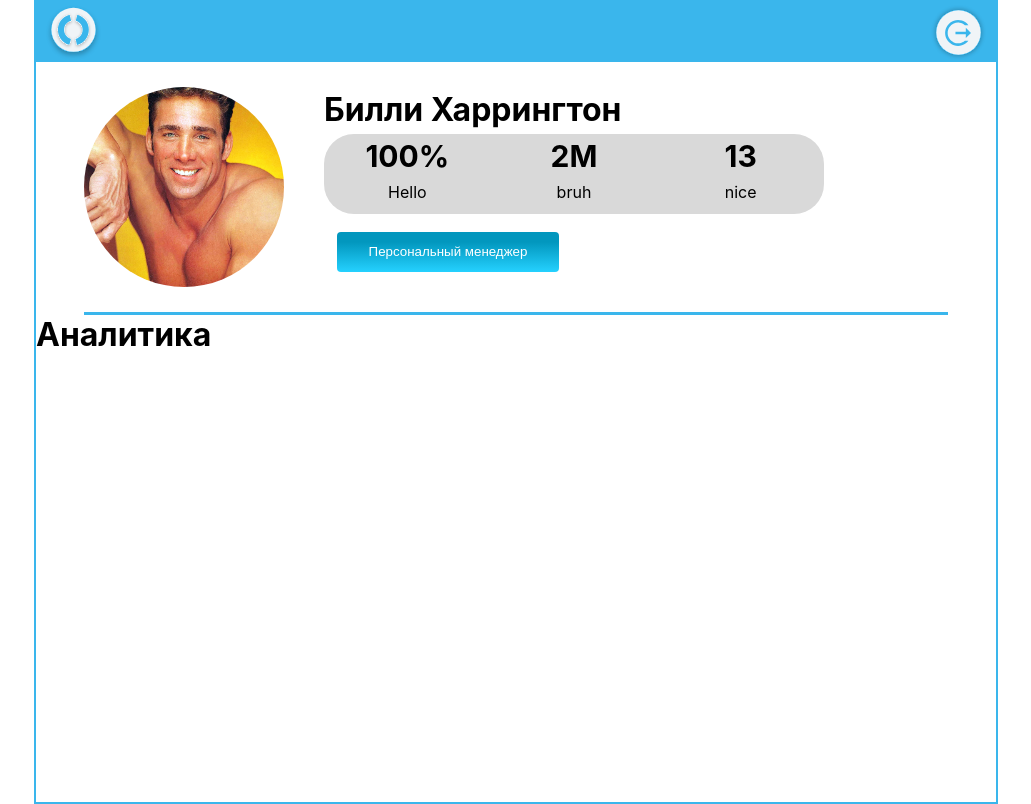
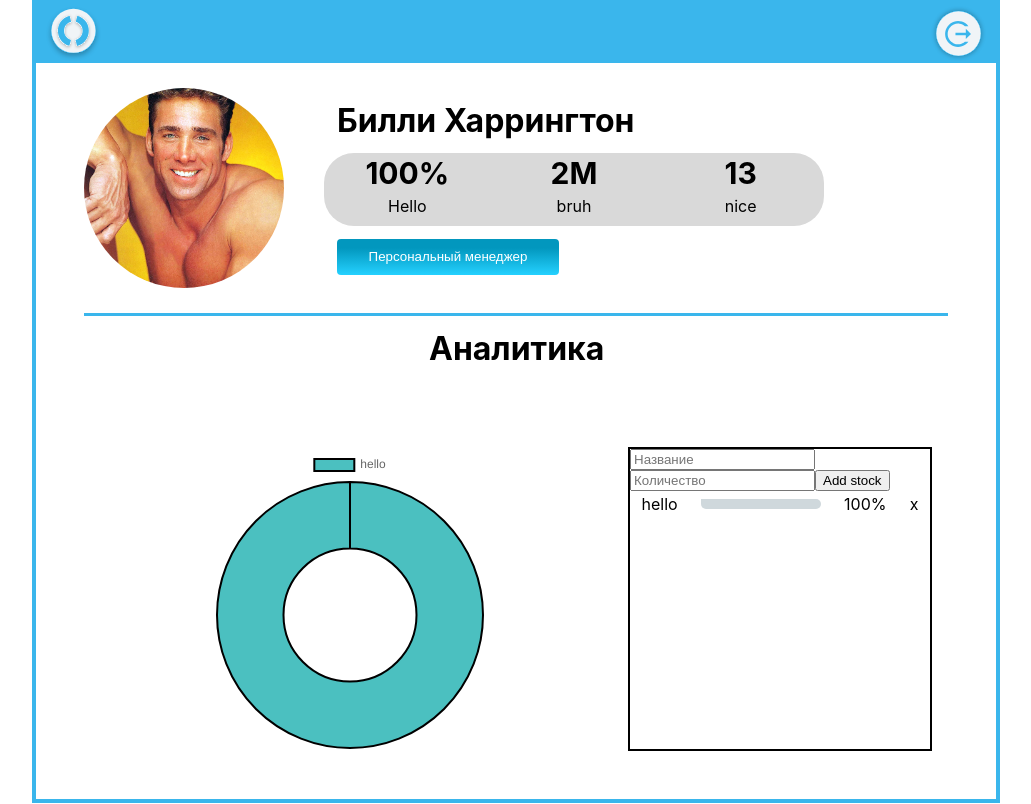
Before and after one commit to Qraree/financial-advisory-service, a React (Create React App) app in the folder client/: page / in a window 1280 px wide. Shown: the whole page, without its empty margins (124-1155 px from the left). Built offline with nearby package versions, Linux system fonts and the light colour scheme; no server answers; the HTML template or start-up script is replaced by a standard one.

Commit message:
Stock analytics section

```diff
--- a/client/package.json
+++ b/client/package.json
@@ -9,7 +9,9 @@
     "@testing-library/user-event": "^13.5.0",
     "axios": "^1.1.3",
     "bcryptjs": "^2.4.3",
+    "chart.js": "^3.9.1",
     "react": "^18.2.0",
+    "react-chartjs-2": "^4.3.1",
     "react-dom": "^18.2.0",
     "react-redux": "^8.0.5",
     "react-router-dom": "^6.4.3",
--- a/client/src/components/Header/Header.module.css
+++ b/client/src/components/Header/Header.module.css
@@ -40,7 +40,7 @@
 
 h1 {
     font-family: 'Inter', serif;
-    margin: 0;
+    margin: 13px;
 }
 
 img {
--- a/client/src/components/Navbar/Navbar.module.css
+++ b/client/src/components/Navbar/Navbar.module.css
@@ -9,6 +9,7 @@
     padding: 10px;
     box-sizing: border-box;
     align-items: center;
+    margin-top: -1px;
 }
 
 .logo {
--- /dev/null
+++ b/client/src/components/Stock/Stock.jsx
@@ -0,0 +1,19 @@
+import React from 'react';
+import Styles from './Stock.module.css'
+
+const Stock = (props) => {
+    return (
+        <div className={Styles.stock}>
+            <div>{props.name}</div>
+            <div className={Styles.stockDiv}>
+                <div className={Styles.stockValue}>
+
+                </div>
+            </div>
+            <div>{`${props.value}%`}</div>
+            <div>x</div>
+        </div>
+    );
+};
+
+export default Stock;
--- /dev/null
+++ b/client/src/components/Stock/Stock.module.css
@@ -0,0 +1,22 @@
+.stock {
+    width: 100%;
+    height: 25px;
+    display: flex;
+    flex-direction: row;
+    align-items: center;
+    justify-content: space-around;
+    font-family: 'Inter', serif;
+}
+
+.stockDiv {
+    width: 40%;
+    height: 10px;
+    background-color: #CFD8DC;
+    border-radius: 10px;
+}
+
+.stockValue {
+    width: 40%;
+    height: 5px;
+    background-color: #CFD8DC;
+}
--- a/client/src/pages/HomePage.jsx
+++ b/client/src/pages/HomePage.jsx
@@ -1,19 +1,92 @@
-import React from 'react';
+import React, {useEffect, useMemo, useState} from 'react';
+import { Doughnut } from 'react-chartjs-2';
 import {useDispatch} from "react-redux";
 import Style from './HomePage.module.css'
 import Navbar from "../components/Navbar/Navbar";
 import Header from "../components/Header/Header";
+import { Chart as ChartJS, ArcElement, Tooltip, Legend } from 'chart.js';
+import Stock from "../components/Stock/Stock";
+
+ChartJS.register(ArcElement, Tooltip, Legend);
+
 
 const HomePage = () => {
+    const [stockList, setStockList] = useState([{stock: 'hello', value: 15}])
+    const [stock, setStock] = useState('')
+    const [value, setValue] = useState('')
+
+
+
+    const [sum, setSum] = useState(0)
+
+
+    const data = {
+        labels: ['hello'],
+        datasets: [
+            {
+                backgroundColor: 'rgba(75,192,192,1)',
+                borderColor: 'rgba(0,0,0,1)',
+                borderWidth: 2,
+                data: [15],
+
+            },
+        ],
+    }
+
+
+
     const dispatch = useDispatch()
+
+    const valueSum = useMemo(() => {
+        let sum = 0
+        for (let stock of stockList) {
+            sum += Number(stock.value)
+        }
+        setSum(sum)
+    }, [stockList])
+
+    function addStock() {
+        if (stockList.length !== 10) {
+            setStockList([...stockList, {stock: stock, value: value}])
+            setStock('')
+            setValue('')
+            data.labels.push(stock)
+            data.datasets.push(Number(value))
+        } else {
+            alert('Не больше 10 позиций в портфеле')
+        }
+    }
+
+    function stockInput(e) {
+        setStock(e.target.value)
+    }
+
+    function valueInput(e) {
+        setValue(e.target.value)
+    }
+
     return (
         <div className={Style.mainWrapper}>
             <div className={Style.content}>
             <Navbar/>
             <Header/>
-            <div className={Style.header}>
+            <div className={Style.headerDiv}>
                 <h1>Аналитика</h1>
             </div>
+                <div className={Style.dataSection}>
+                    <div className={Style.chart}>
+                    <Doughnut data={data} width={"200px"} height={"200px"} options={{ maintainAspectRatio: false }}/>
+                    </div>
+                    <div className={Style.stockList}>
+                        <input type={'text'} value={stock} onChange={(e) => stockInput(e)} placeholder={'Название'}/>
+                        <input type={'text'} value={value} onChange={(e) => valueInput(e)} placeholder={'Количество'}/>
+                        <button onClick={addStock}>Add stock</button>
+                        {stockList.map(stock => (
+                            <Stock name={stock.stock} value={Math.round(stock.value / sum * 100 * 10) / 10} />
+                        ))}
+
+                    </div>
+                </div>
             </div>
         </div>
     );
--- a/client/src/pages/HomePage.module.css
+++ b/client/src/pages/HomePage.module.css
@@ -7,7 +7,37 @@
 .content {
     width: 75%;
     margin: auto;
-    height: 100%;
     background-color: white;
-    border: 2px solid #3AB6EC;
+    border: 4px solid #3AB6EC;
+
+
 }
+
+.headerDiv {
+    /*border: 2px solid black;*/
+    width: 200px;
+    height: 70px;
+    margin: auto;
+}
+
+.chart {
+    width: 300px;
+    height: 300px;
+    margin-left: 100px;
+}
+
+.dataSection {
+    width: 100%;
+    height: 400px;
+    display: flex;
+    flex-direction: row;
+    align-items: center;
+    justify-content: space-around;
+
+}
+
+.stockList {
+    width: 300px;
+    height: 300px;
+    border: 2px solid black;
+}
```
Also changed, not shown: 1 other file (tests, documents, lock files or other folders).
